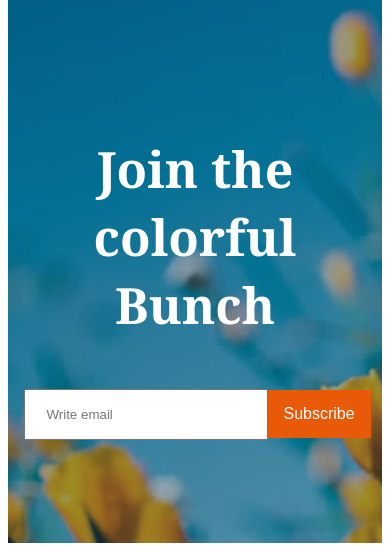
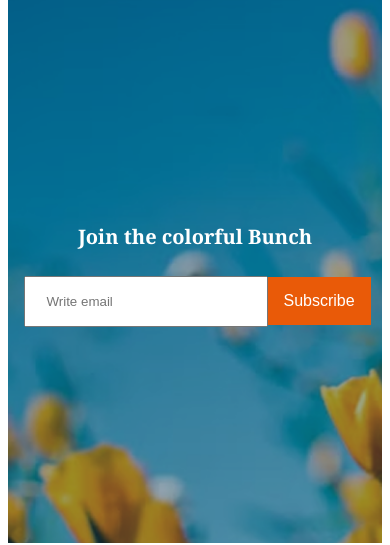
Before and after one commit to jubayer726/B12A02-Responsive-Flowers-main, a plain HTML site: page index.html in a window 390 px wide. Shown: the part 6200-6745 px from the top of the page. Drawn offline with Linux system fonts and the light colour scheme.

Commit message:
added more responsive

```diff
--- a/style.css
+++ b/style.css
@@ -286,6 +286,9 @@ line-height: 0px;
   .right-side-card h5{
   font-size: 16px;
   }
+  .join-section h2{
+  font-size: 20px;
+}
   .input-email{
   width: 218px;
   height: 45px;
```
